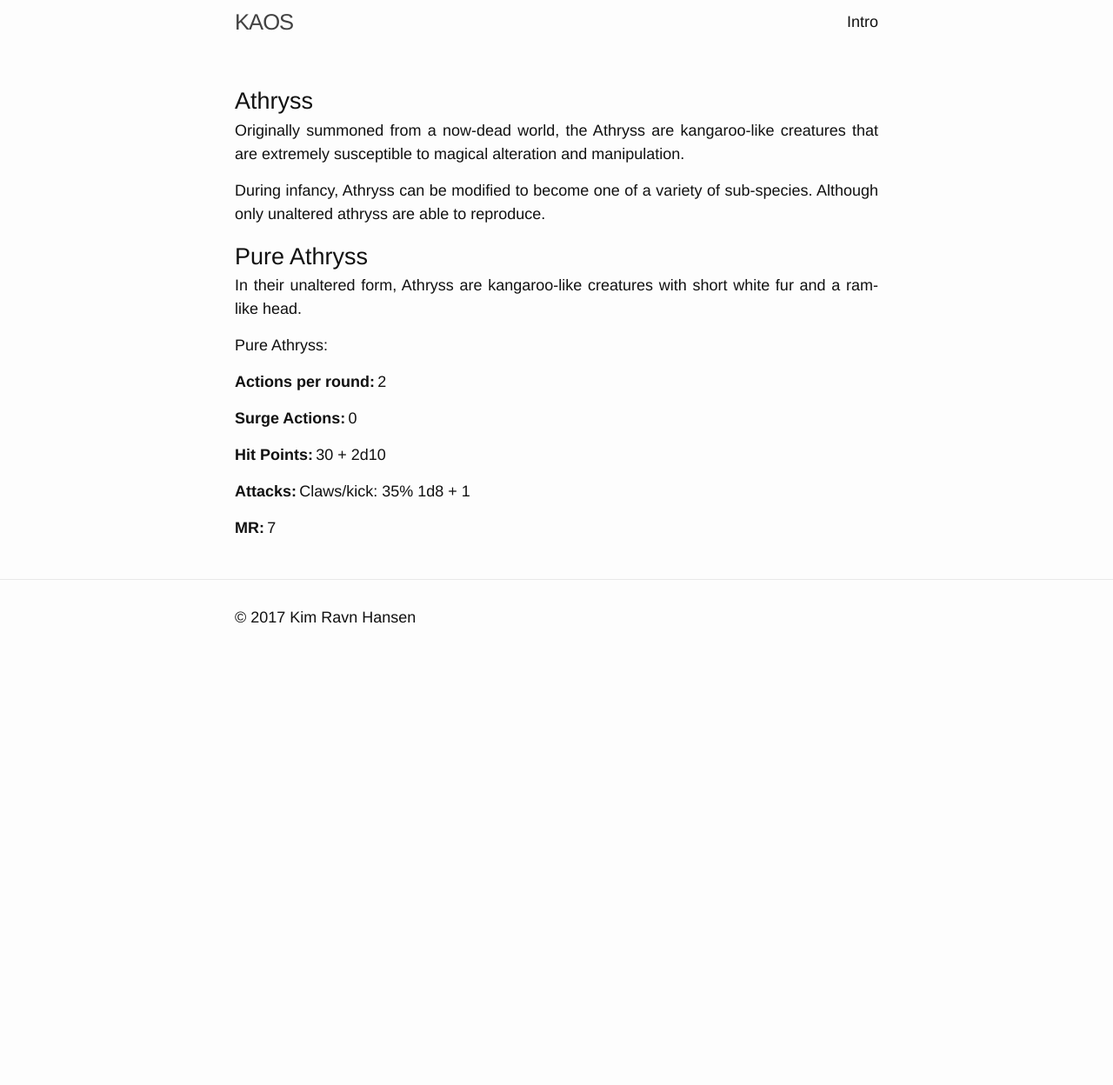
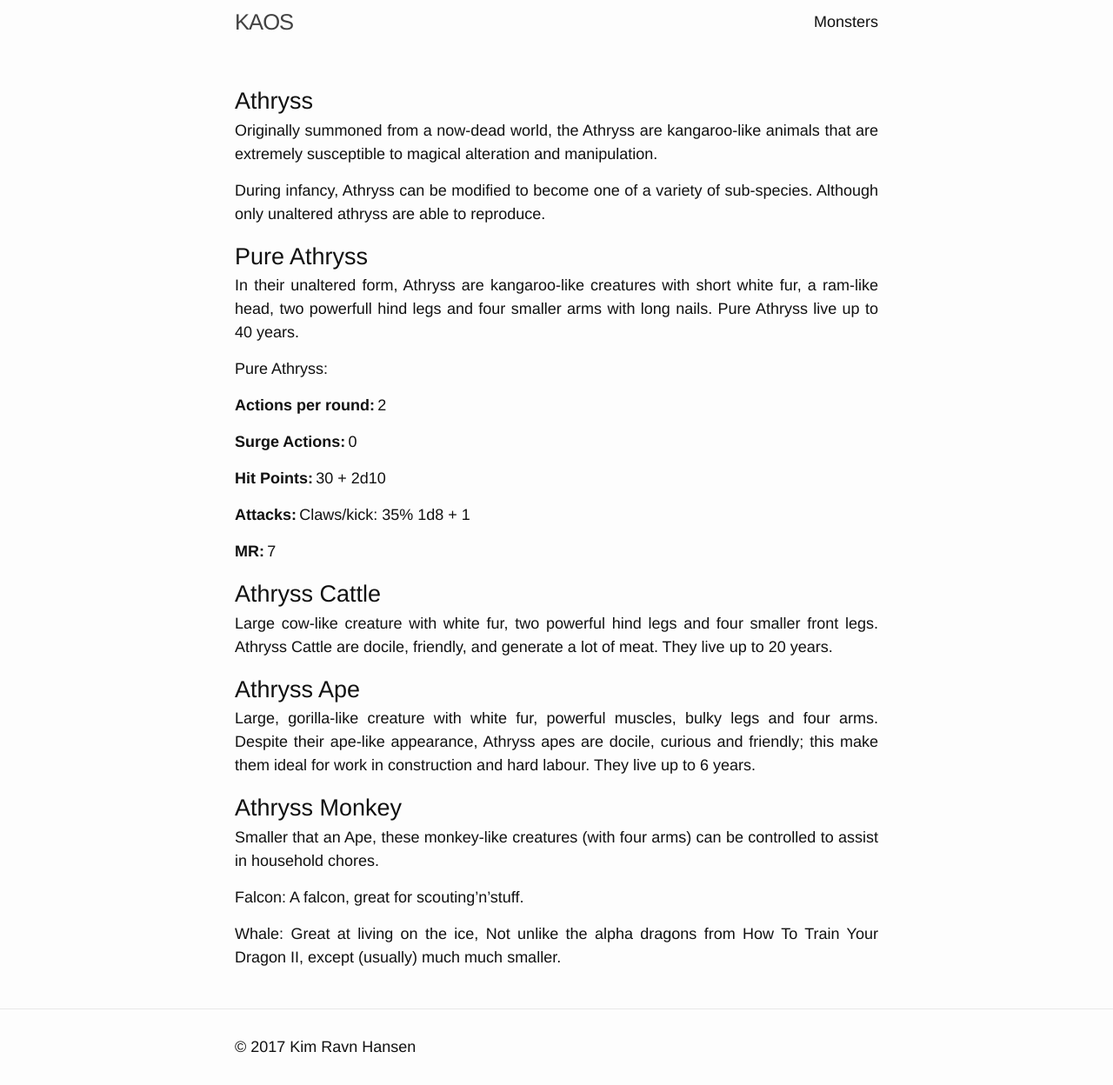
Before and after one commit to moccalotto/kaos, a Jekyll site: the page built from _monsters/athryss.md, in a window 1280 px wide. Shown: the whole page at 87% size. Built offline with Jekyll 4.4.1, drawn with Linux system fonts in a browser that asks for light colours; before the commit the page ends 900 px from its top, so only the background shows below that.

Commit message:
Athryss and intro.

```diff
--- a/_monsters/athryss.md
+++ b/_monsters/athryss.md
@@ -5,7 +5,7 @@ top_menu: false
 rank: -1
 ---
 
-Originally summoned from a now-dead world, the Athryss are kangaroo-like creatures that are
+Originally summoned from a now-dead world, the Athryss are kangaroo-like animals that are
 extremely susceptible to magical alteration and manipulation.
 
 During infancy, Athryss can be modified to become one of a variety of sub-species.
@@ -14,8 +14,9 @@ Although only unaltered athryss are able to reproduce.
 
 ## Pure Athryss
 
-In their unaltered form, Athryss are kangaroo-like creatures with short white fur and a
-ram-like head.
+In their unaltered form, Athryss are kangaroo-like creatures with short white fur,
+a ram-like head, two powerfull hind legs and four smaller arms with long nails.
+Pure Athryss live up to 40 years.
 
 Pure Athryss:
 
@@ -34,3 +35,24 @@ Claws/kick: 35% 1d8 + 1
 
 #### MR
 7
+
+
+## Athryss Cattle
+
+Large cow-like creature with white fur, two powerful hind legs and four smaller front legs.
+Athryss Cattle are docile, friendly, and generate a lot of meat. They live up to 20 years.
+
+## Athryss Ape
+
+Large, gorilla-like creature with white fur, powerful muscles, bulky legs and four arms.
+Despite their ape-like appearance, Athryss apes are docile, curious and friendly;
+this make them ideal for work in construction and hard labour.
+They live up to 6 years.
+
+## Athryss Monkey
+
+Smaller that an Ape, these monkey-like creatures (with four arms) can be controlled to assist in household chores.
+
+Falcon: A falcon, great for scouting’n’stuff.
+
+Whale: Great at living on the ice, Not unlike the alpha dragons from How To Train Your Dragon II, except (usually) much much smaller.
--- a/_monsters/intro.md
+++ b/_monsters/intro.md
@@ -1,6 +1,6 @@
 ---
 layout: page
-title:  "Intro"
+title:  "Monsters"
 top_menu: true
 rank: -1
 ---
```
